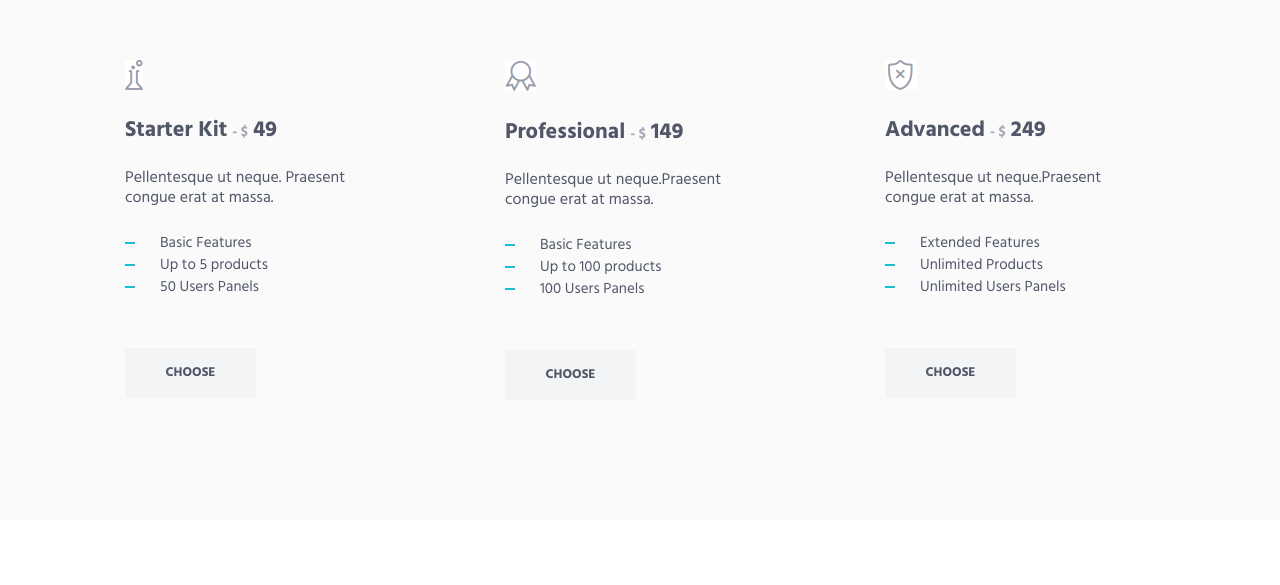
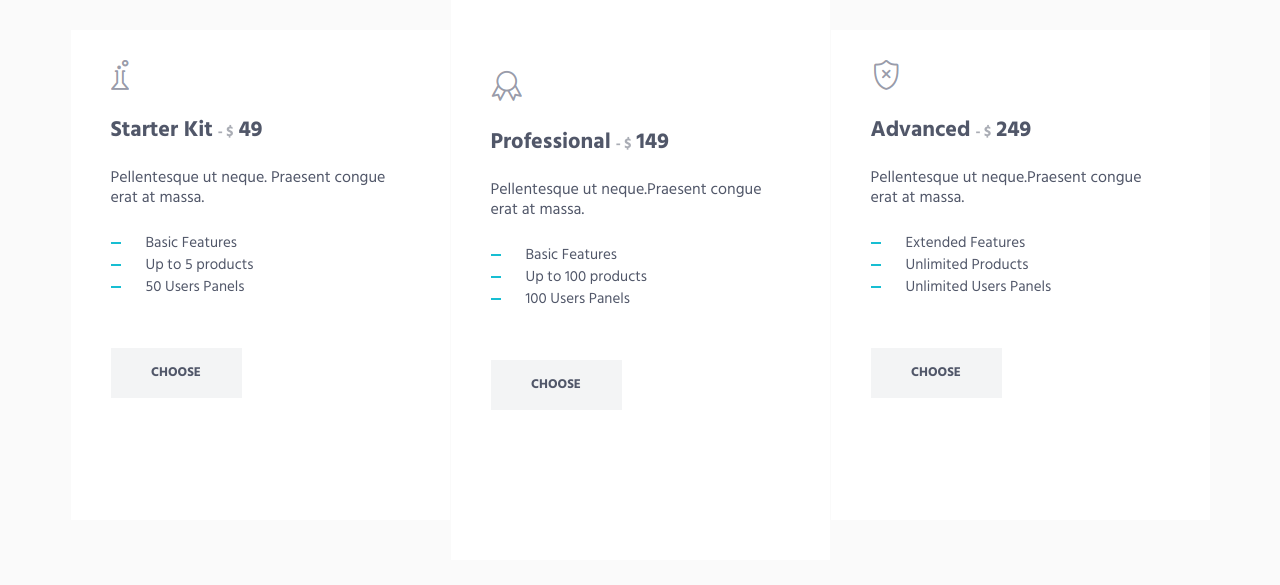
Before and after one commit to Veoz/ID-html-test-lvl4, a website: page app/index.html in a window 1280 px wide. Shown: the part 3335-3920 px from the top of the page. Drawn offline with Linux system fonts and the light colour scheme.

Commit message:
backgroun color fixed

```diff
--- a/app/style.scss
+++ b/app/style.scss
@@ -315,16 +315,24 @@ section.subscribe{
   background: $s-bg;
   padding:60px 0 90px;
   div.container{
-    padding: 115px 50px 0;
+    padding: 115px 15px 0;
     display: flex;
-    justify-content: space-between;
+    justify-content: space-around;
     flex-wrap: wrap;
     div.item{
+      margin-bottom: 55px;
+      background-color: #ffffff;
+      color: $s-color;
+      box-sizing: border-box;
+      padding: 30px 40px ;
+      width: 379px;
+      height: 490px;
+      &:nth-child(3n+2){
+        padding-top: 80px;
+        height: 570px;
+        margin-top: -40px;
+      }
 
-      color: $s-color;
-      padding: 30px 20px ;
-      //margin: 0 60px 0;
-      width: 270px;
       div.name{
         display: flex;
         margin: 25px 0;
@@ -400,7 +408,7 @@ section.portfolio{
   border-bottom: 1px solid $pf-underscore-bg;
   div.container{
     div.head{
-      margin-bottom: 72px;
+      margin-bottom: 52px;
       color: $pf-title-color;
       div.title{
         h2{
@@ -409,6 +417,7 @@ section.portfolio{
       }
       div.mini-title{
         p{
+          margin-top: 20px;
           width: 50%;
         }
       }
@@ -481,12 +490,14 @@ section.services{
     div.head{
       color:$s-items-color;
       div.title{
+        padding-left: 20px;
         h2{
-          font-size: 28px;
-          margin-bottom: 30px;
+          font-size: 30px;
+          margin-bottom: 15px;
         }
       }
       div.mini-title{
+        padding-left: 20px;
         width: 45%;
         margin-bottom: 50px;
         color: $s-mini-color;
@@ -538,6 +549,7 @@ section.services{
 
 //------------------------CONTACT START-------------------------------
 section.contact{
+  padding-top: 70px;
   div.container{
     div.wrap{
       display: flex;
```
Also changed, not shown: app/index.html (+2 -0 lines), app/css/style.css.
